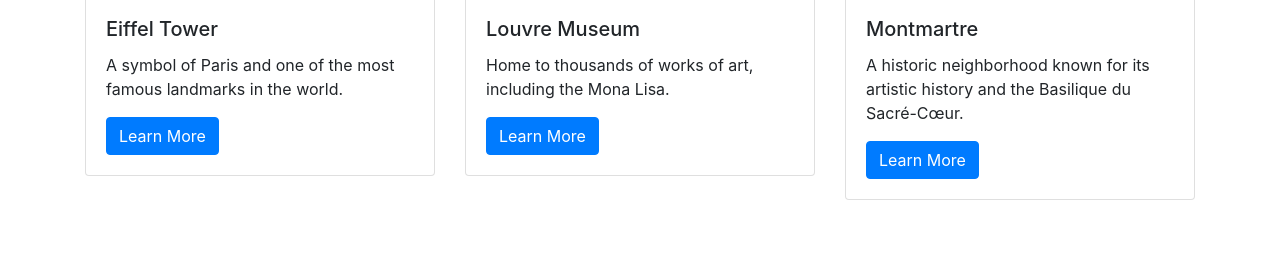
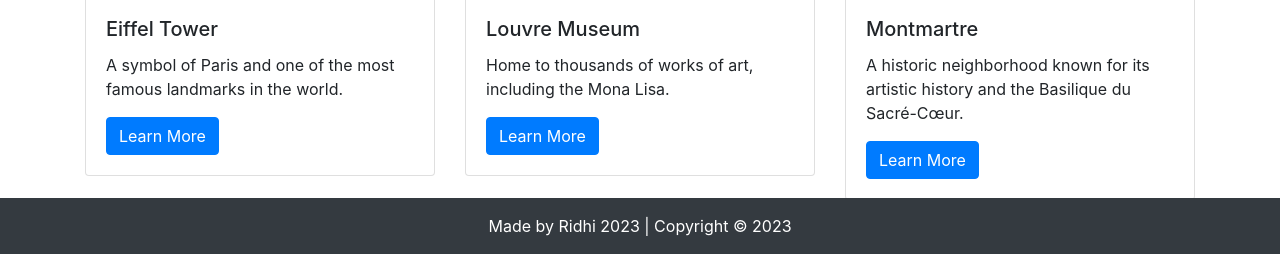
Before and after one commit to xxsameerx/Q2, a plain HTML site: page index.html in a window 1280 px wide. Shown: the part 546-800 px from the top of the page. Drawn offline with nearby package versions, Linux system fonts and the light colour scheme.

Commit message:
footer update

```diff
--- a/index.html
+++ b/index.html
@@ -72,7 +72,11 @@
                 </div>
             </div>
         </div>
-
+        <footer class="text-center py-3 bg-dark text-white fixed-bottom">
+            <div class="container">
+                Made by Ridhi 2023 | Copyright &copy; 2023
+            </div>
+        </footer>
         <script src="https://code.jquery.com/jquery-3.5.1.slim.min.js"></script>
         <script
             src="https://cdn.jsdelivr.net/npm/@popperjs/core@2.9.3/dist/umd/popper.min.js"></script>
```
